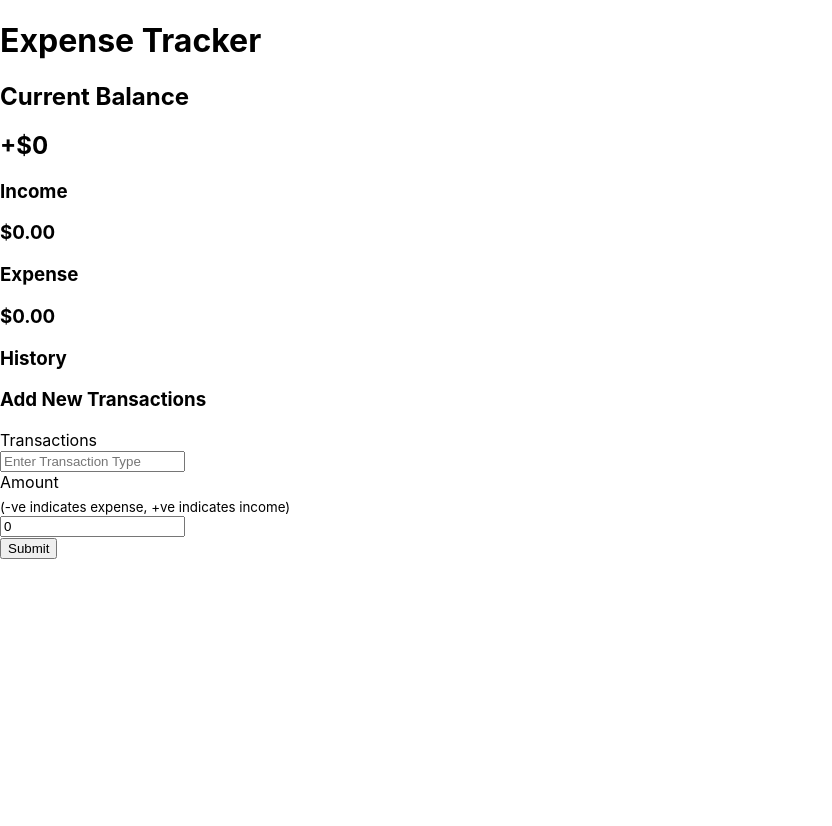
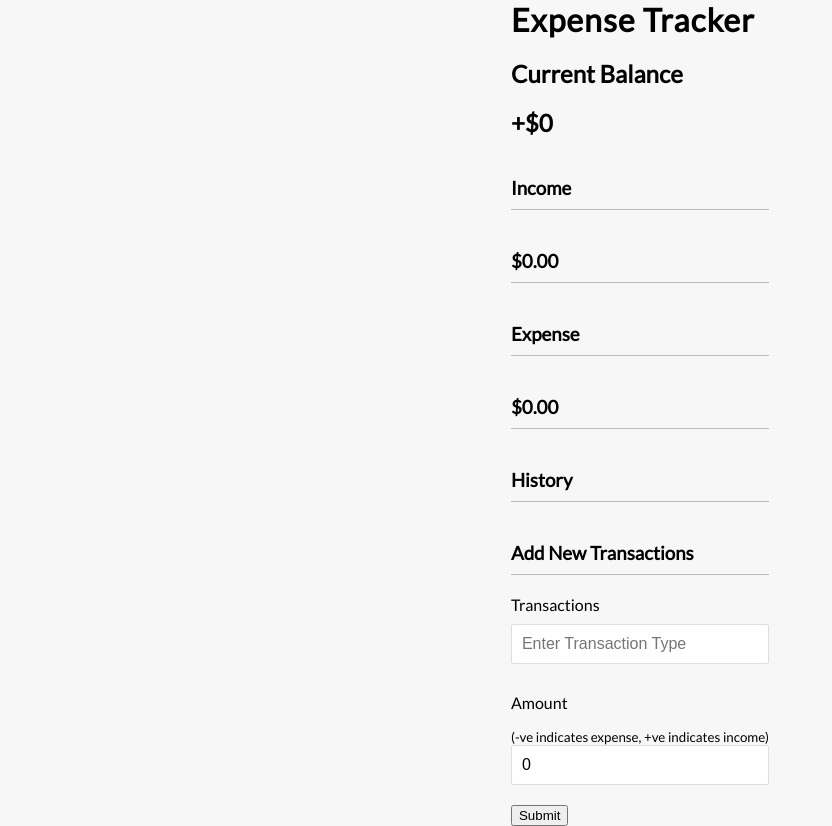
Before and after one commit to nihalahazeen/Expense-Tracker, a React (Create React App) app: page / in a window 1280 px wide. Shown: the whole page, without its empty margins (0-832 px from the left). Before the commit the page ends 800 px from the top, so only its background shows below. Built offline with nearby package versions, Linux system fonts and the light colour scheme.

Commit message:
Update App.css

```diff
--- a/src/App.css
+++ b/src/App.css
@@ -1,38 +1,157 @@
-.App {
-  text-align: center;
+@import url('https://fonts.googleapis.com/css?family=Lato&display=swap');
+
+:root {
+  --box-shadow: 0 1px 3px rgba(0, 0, 0, 0.12), 0 1px 2px rgba(0, 0, 0, 0.24);
 }
 
-.App-logo {
-  height: 40vmin;
-  pointer-events: none;
+* {
+  box-sizing: border-box;
 }
 
-@media (prefers-reduced-motion: no-preference) {
-  .App-logo {
-    animation: App-logo-spin infinite 20s linear;
-  }
-}
-
-.App-header {
-  background-color: #282c34;
-  min-height: 100vh;
+body {
+  background-color: #f7f7f7;
   display: flex;
   flex-direction: column;
   align-items: center;
   justify-content: center;
-  font-size: calc(10px + 2vmin);
-  color: white;
+  min-height: 100vh;
+  margin: 0;
+  font-family: 'Lato', sans-serif;
 }
 
-.App-link {
-  color: #61dafb;
+.container {
+  margin: 30px auto;
+  width: 350px;
 }
 
-@keyframes App-logo-spin {
-  from {
-    transform: rotate(0deg);
-  }
-  to {
-    transform: rotate(360deg);
+h1 {
+  letter-spacing: 1px;
+  margin: 0;
+}
+
+h3 {
+  border-bottom: 1px solid #bbb;
+  padding-bottom: 10px;
+  margin: 40px 0 10px;
+}
+
+h4 {
+  margin: 0;
+  text-transform: uppercase;
+}
+
+.inc-exp-container {
+  background-color: #fff;
+  box-shadow: var(--box-shadow);
+  padding: 20px;
+  display: flex;
+  justify-content: space-between;
+  margin: 20px 0;
+}
+
+.inc-exp-container > div {
+  flex: 1;
+  text-align: center;
+}
+
+.inc-exp-container > div:first-of-type {
+  border-right: 1px solid #dedede;
+}
+
+.money {
+  font-size: 20px;
+  letter-spacing: 1px;
+  margin: 5px 0;
+}
+
+.money.plus {
+  color: #2ecc71;
+}
+
+.money.minus {
+  color: #c0392b;
+}
+
+label {
+  display: inline-block;
+  margin: 10px 0;
+}
+
+input[type='text'],
+input[type='number'] {
+  border: 1px solid #dedede;
+  border-radius: 2px;
+  display: block;
+  font-size: 16px;
+  padding: 10px;
+  width: 100%;
+}
+
+.btn {
+  cursor: pointer;
+  background-color: #9c88ff;
+  box-shadow: var(--box-shadow);
+  color: #fff;
+  border: 0;
+  display: block;
+  font-size: 16px;
+  margin: 10px 0 30px;
+  padding: 10px;
+  width: 100%;
+}
+
+.btn:focus,
+.delete-btn:focus {
+  outline: 0;
+}
+
+.list {
+  list-style-type: none;
+  padding: 0;
+  margin-bottom: 40px;
+}
+
+.list li {
+  background-color: #fff;
+  box-shadow: var(--box-shadow);
+  color: #333;
+  display: flex;
+  justify-content: space-between;
+  position: relative;
+  padding: 10px;
+  margin: 10px 0;
+}
+
+.list li.plus {
+  border-right: 5px solid #2ecc71;
+}
+
+.list li.minus {
+  border-right: 5px solid #c0392b;
+}
+
+.delete-btn {
+  cursor: pointer;
+  background-color: #e74c3c;
+  border: 0;
+  color: #fff;
+  font-size: 20px;
+  line-height: 20px;
+  padding: 2px 5px;
+  position: absolute;
+  top: 50%;
+  left: 0;
+  transform: translate(-100%, -50%);
+  opacity: 0;
+  transition: opacity 0.3s ease;
+}
+
+.list li:hover .delete-btn {
+  opacity: 1;
+}
+
+@media (max-width: 320px) {
+  .container {
+    width: 300px;
   }
 }
```
